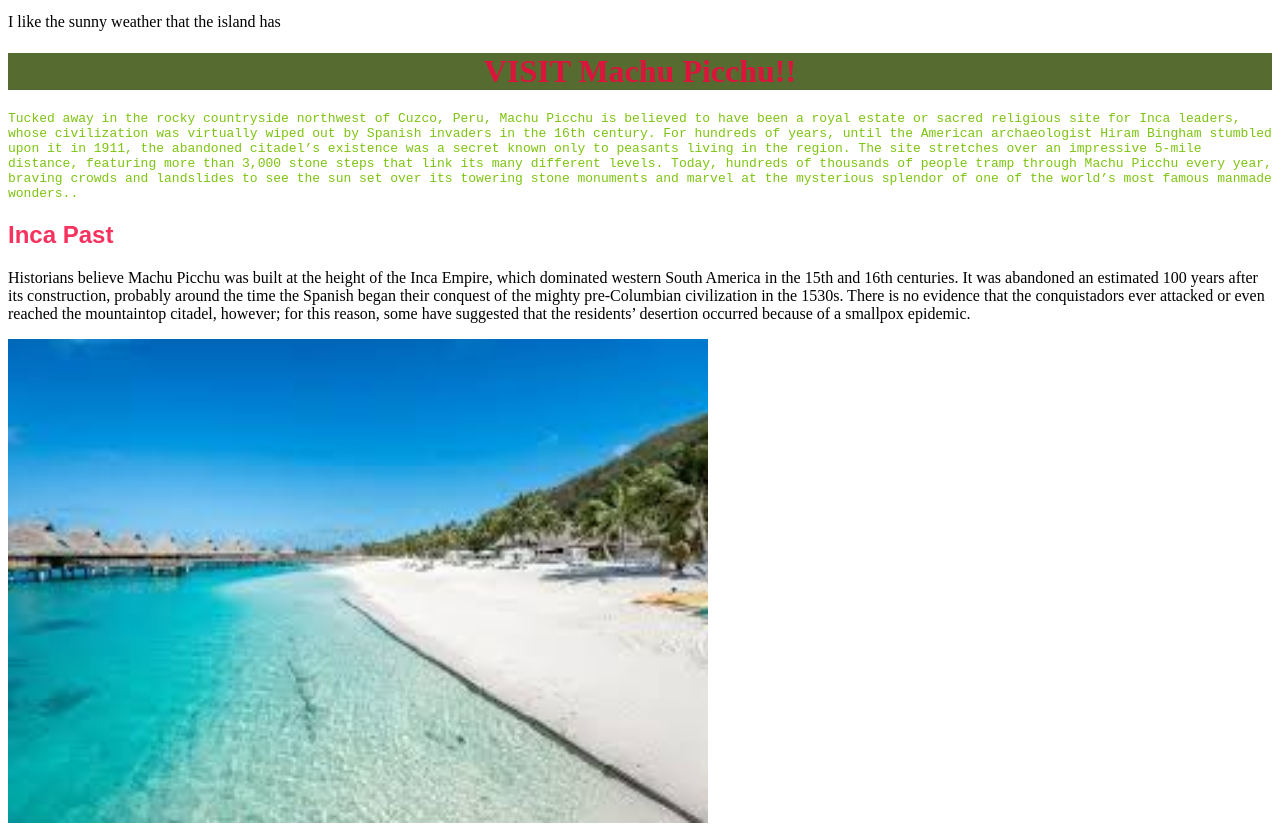
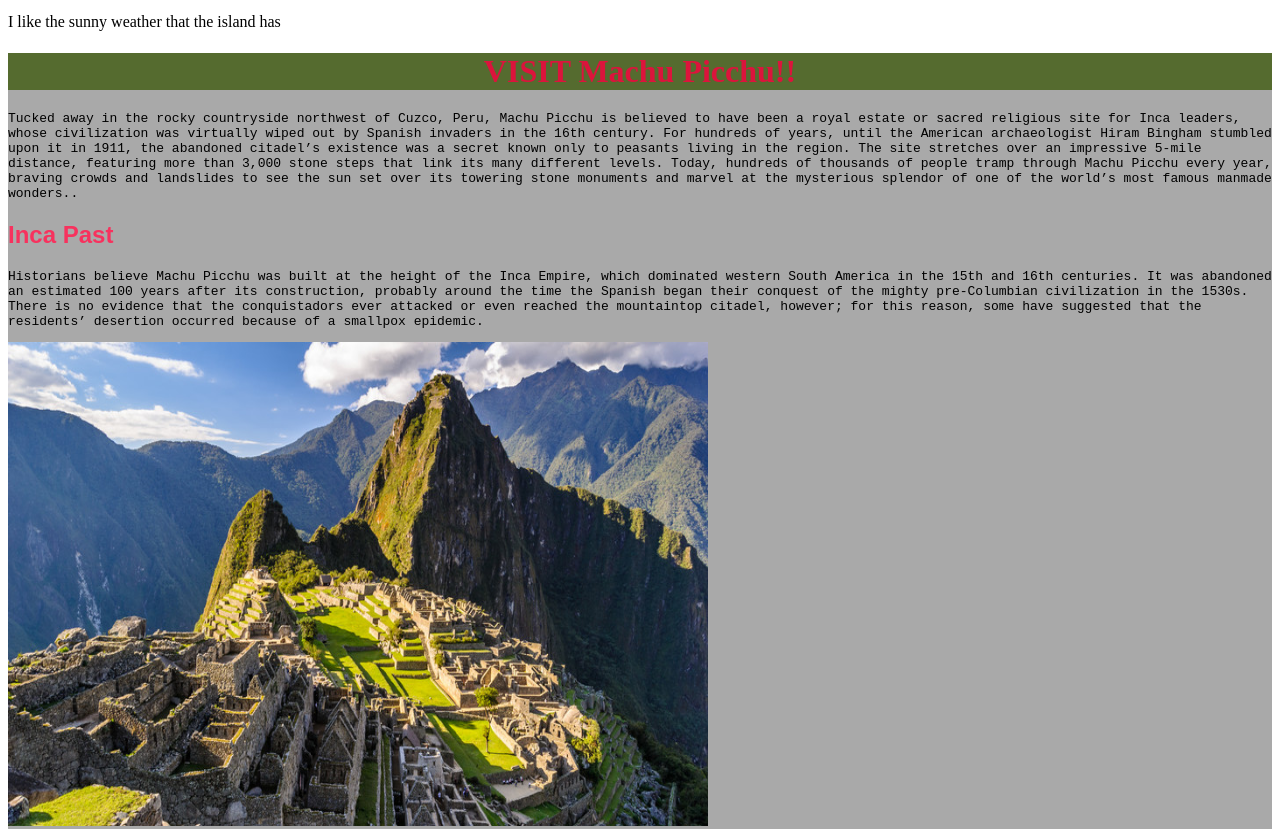
Before and after one commit to MariaEripete/happy-trails, a plain HTML site: page borabora.html in a window 1280 px wide. Shown: the part 1328-2157 px from the top of the page. Drawn offline with Linux system fonts and the light colour scheme.

Commit message:
add styling to the html page

```diff
--- a/borabora.html
+++ b/borabora.html
@@ -5,7 +5,7 @@
         <link href="css/style.css" rel="stylesheet">
     </head>
     <body>
-        <div class="unimoirtant"><h1>VISIT THE BORA BORA ISLAND!!</h1>
+        <div class="unimportant"><h1>VISIT THE BORA BORA ISLAND!!</h1>
             <p class="tropical">Bora Bora is a small South Pacific island northwest of Tahiti in French Polynesia. Surrounded by sand-fringed motus (islets) and a turquoise lagoon protected by a coral reef, it’s known for its scuba diving. It's also a popular luxury resort destination where some guest bungalows are perched over the water on stilts. At the island's center rises Mt. Otemanu, a 727m dormant volcano.</p>
             <h2 class="header">Jewel of the South Seas</h2>
             <P>Undoubtedly the most celebrated island in the South Pacific, Bora Bora is French Polynesia's leading lady. Her beauty is unrivaled and her fame, unwavering. Bora Bora is one of the few places on earth that everyone hopes to witness in their lifetime—and once you see it, you are forever enamored.</P>
@@ -18,16 +18,16 @@
         <div class="important"><h1>VISIT Machu Picchu!!</h1>
             <p class="tropical">Tucked away in the rocky countryside northwest of Cuzco, Peru, Machu Picchu is believed to have been a royal estate or sacred religious site for Inca leaders, whose civilization was virtually wiped out by Spanish invaders in the 16th century. For hundreds of years, until the American archaeologist Hiram Bingham stumbled upon it in 1911, the abandoned citadel’s existence was a secret known only to peasants living in the region. The site stretches over an impressive 5-mile distance, featuring more than 3,000 stone steps that link its many different levels. Today, hundreds of thousands of people tramp through Machu Picchu every year, braving crowds and landslides to see the sun set over its towering stone monuments and marvel at the mysterious splendor of one of the world’s most famous manmade wonders..</p>
             <h2 class="header">Inca Past</h2>
-            <P>Historians believe Machu Picchu was built at the height of the Inca Empire, which dominated western South America in the 15th and 16th centuries. It was abandoned an estimated 100 years after its construction, probably around the time the Spanish began their conquest of the mighty pre-Columbian civilization in the 1530s. There is no evidence that the conquistadors ever attacked or even reached the mountaintop citadel, however; for this reason, some have suggested that the residents’ desertion occurred because of a smallpox epidemic.
+            <P class="tropical">Historians believe Machu Picchu was built at the height of the Inca Empire, which dominated western South America in the 15th and 16th centuries. It was abandoned an estimated 100 years after its construction, probably around the time the Spanish began their conquest of the mighty pre-Columbian civilization in the 1530s. There is no evidence that the conquistadors ever attacked or even reached the mountaintop citadel, however; for this reason, some have suggested that the residents’ desertion occurred because of a smallpox epidemic.
 
             </P>
-            <img src="images/bb.jpeg" alt="The beatutiful Island" width="700" height="484">
+            <img src="images/mp.jpg" alt="The beatutiful mountain" width="700" height="484">
             <h2 class="header">The Site od Machu Picchu</h2>
             <p class="tropical">In the midst of a tropical mountain forest on the eastern slopes of the Peruvian Andes, Machu Picchu’s walls, terraces, stairways and ramps blend seamlessly into its natural setting. The site’s finely crafted stonework, terraced fields and sophisticated irrigation system bear witness to the Inca civilization’s architectural, agricultural and engineering prowess. Its central buildings are prime examples of a masonry technique mastered by the Incas in which stones were cut to fit together without mortar.
 
                 Archaeologists have identified several distinct sectors that together comprise the city, including a farming zone, a residential neighborhood, a royal district and a sacred area. Machu Picchu’s most distinct and famous structures include the Temple of the Sun and the Intihuatana stone, a sculpted granite rock that is believed to have functioned as a solar clock or calendar. </p>
             <img src="images/borabora..jpeg" alt="The romantic Island" width="400" height="484">
-            <p>I like the sunny weather that the island has</p>
+            <p class="tropical">I like the sunny weather that the island has</p>
         </div>
 
 
--- a/css/style.css
+++ b/css/style.css
@@ -11,9 +11,13 @@ h1{
 }
 
 .tropical{
-    color: #7dc410;
     font-family: monospace;
+    font-variant-ligatures: additional-ligatures;
 }
 #pat{
     background-color: crimson;
 }
+.important{
+    font-family: serif;
+    background-color: darkgrey;
+}
```
Also changed, not shown: images/mp.jpg (added).
